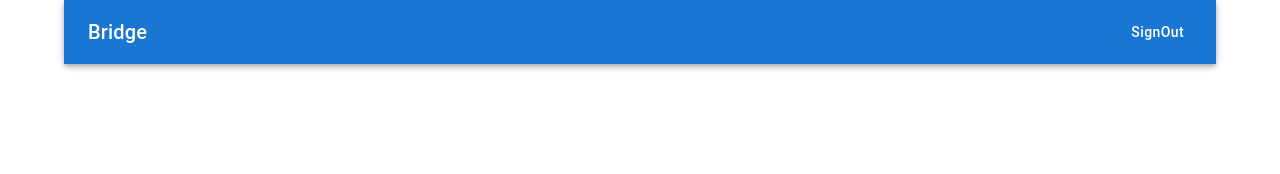
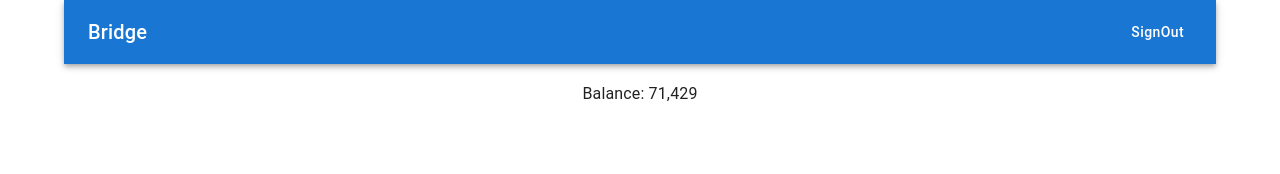
Before and after one commit to SilCorp/Bridge-test-task, a React (Create React App) app: page /login in a window 1280 px wide. Both pictures are taken after a click on the button "Login". Shown: the top 174 px of the page. Built offline with nearby package versions, Linux system fonts and the light colour scheme.

Commit message:
feat: add ShowBalance component

```diff
--- /dev/null
+++ b/src/components/ShowBalance.jsx
@@ -0,0 +1,24 @@
+import React from 'react';
+import { Box, Typography } from '@mui/material';
+import { useSelector } from 'react-redux';
+import { selectBalance } from '../store/AppStore/AppSlice';
+import numberWithDivider from '../helpers/numberWithDivider';
+
+function ShowBalance() {
+  const balance = useSelector(selectBalance);
+
+  return (
+    <Box
+      display="flex"
+      justifyContent="center"
+      alignItems="center"
+      minHeight={60}
+    >
+      <Typography>
+        {`Balance: ${numberWithDivider(balance)}`}
+      </Typography>
+    </Box>
+  );
+}
+
+export default ShowBalance;
--- a/src/pages/MainPage.jsx
+++ b/src/pages/MainPage.jsx
@@ -1,11 +1,15 @@
 import React from 'react';
 import { Container } from '@mui/material';
 import AppHeader from '../layouts/AppHeader';
+import ShowBalance from '../components/ShowBalance';
 
 function MainPage() {
   return (
     <Container>
       <AppHeader />
+      <main>
+        <ShowBalance />
+      </main>
     </Container>
   );
 }
```
